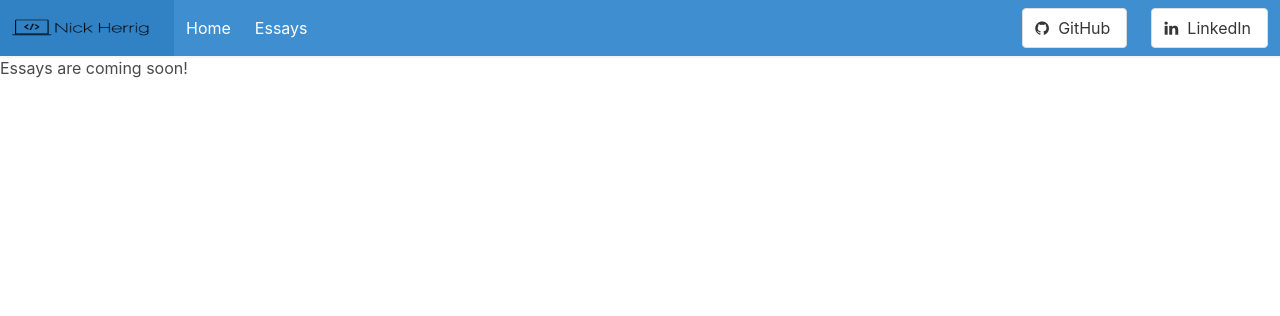
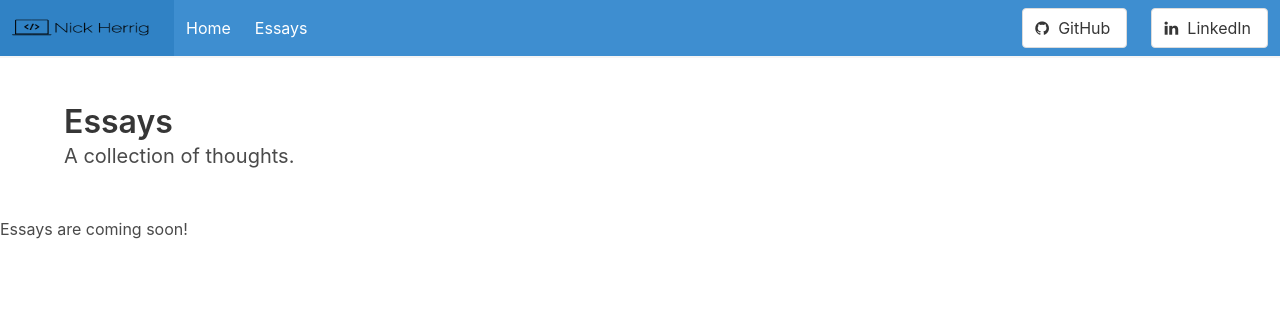
Before and after one commit to NickHerrig/personal-website, a Django app: page /essays/ in a window 1280 px wide. Shown: the top 316 px of the page. Run offline with Django 3.2, Linux system fonts and the light colour scheme; data that the repository does not hold is empty; some libraries are stand-ins or nearby versions.

Commit message:
Deploy images, Blog index layout.

```diff
--- a/essays/models.py
+++ b/essays/models.py
@@ -9,11 +9,10 @@ class Essay(models.Model):
     slug = models.SlugField(max_length=200, unique=True, default='')
     pub_date = models.DateTimeField('date published')
     content = models.TextField()
+    image = models.TextField()
 
     def __str__(self):
         return self.title
 
     def was_published_recently(self):
         return self.pub_date >= timezone.now() - datetime.timedelta(days=14)
-
-#TODO    image = models.FilePathField(path="/img")
--- a/essays/templates/essays/index.html
+++ b/essays/templates/essays/index.html
@@ -1,13 +1,48 @@
 {% extends 'essays/base.html' %}
 
 {% block content %}
+{% load static %}
+
+  <section class="section">
+    <div class="container">
+      <h1 class="title">Essays</h1>
+      <h2 class="subtitle">
+        A collection of thoughts.
+      </h2>
+    </div>
+  </section>
 
   {% if latest_essays_list %}
-    <ul>
+
+    <div class="container">
+    <div class="columns is-multiline">
+
     {% for essay in latest_essays_list %}
-      <li><a href="/essays/{{ essay.slug }}/">{{ essay.title }}</a></li>
+
+      <div class="column is-12-tablet is-6-desktop is-4-widescreen">
+        <article class="box">
+          <div class="media">
+            <aside class="media-left">
+              {% with essay.image as image_state %}
+                <img src="{% static image_state %}" width="80">
+              {% endwith %}
+            </aside>
+
+            <div class="media-content">
+              <p class="title is-5 is-spaced is-marginless">
+                <a href="/essays/{{ essay.slug }}/">{{ essay.title }}</a>
+              </p>
+              <div class="content is-small">
+                10 minute read
+            </div>
+
+          </div>
+        </article>
+      </div>
     {% endfor %}
-    </ul>
+
+    </div>
+    </div>
   {% else %}
     <p>Essays are coming soon!</p>
   {% endif %}
```
Also changed, not shown: essays/migrations/0005_essay_image.py (added), essays/static/essays/distractions.jpg (added), essays/static/essays/stupid-questions.jpg (added), essays/static/essays/the-passion-gap.jpg (added), 1 other file.
